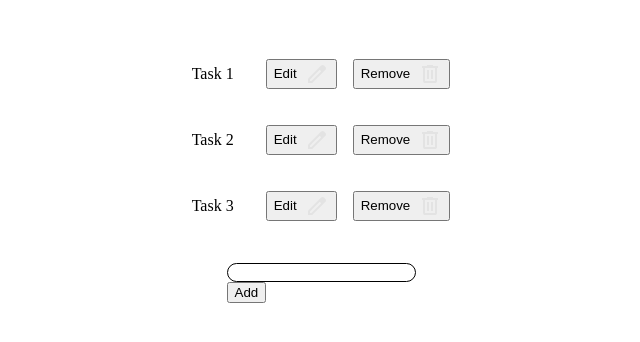
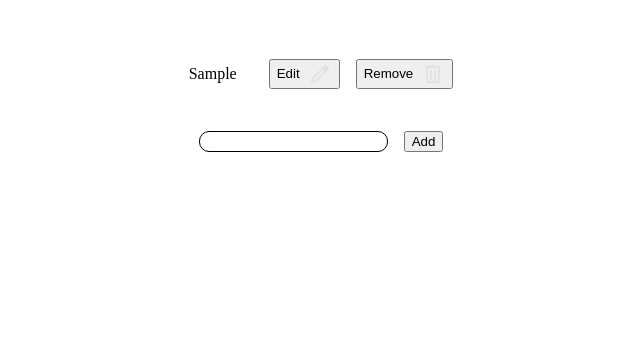
Before and after one commit to georgiamshaw/cautious-waddle, a website: page index.html in a window 1280 px wide. Both pictures are taken after typing "Sample" into the empty fields and a click on the button "Add". Shown: the part 58-400 px from the top of the page, without its empty margins (319-959 px from the left). Drawn offline with Linux system fonts and the light colour scheme; files that its build step writes are made by us from their sources.

Commit message:
add script file with add and remove todo func
new script file with javascript to:
- add a todo
- remove a todo
- have a prompt message to ask the user to write a todo when they have none

```diff
--- a/index.html
+++ b/index.html
@@ -4,58 +4,34 @@
     <meta charset="UTF-8" />
     <link rel="icon" type="image/svg+xml" href="/vite.svg" />
     <meta name="viewport" content="width=device-width, initial-scale=1.0" />
-    <link rel="stylesheet" href="/styles.css" />
+    <link rel="stylesheet" href="src/vanilla/styles.css" />
     <title>To do list</title>
   </head>
   <body>
     <section>
       <h1>To do list</h1>
-      <ul class="todoList">
-        <li>
-          <p>Task 1</p>
+      <ul class="todoList"></ul>
+      <p class="noTodos">Write a todo</p>
+      <template id="templateTodo">
+        <li class="todoItem">
+          <p></p>
           <div class="buttonContainer">
             <button>
               Edit
               <img src="./public/edit.svg" />
             </button>
-            <button>
+            <button class="removeTodoButton">
               Remove
-              <img src="./public/delete.svg" />
+              <img class="removeTodoIcon" src="./public/delete.svg" />
             </button>
           </div>
         </li>
-        <li>
-          <p>Task 2</p>
-          <div class="buttonContainer">
-            <button>
-              Edit
-              <img src="./public/edit.svg" />
-            </button>
-            <button>
-              Remove
-              <img src="./public/delete.svg" />
-            </button>
-          </div>
-        </li>
-        <li>
-          <p>Task 3</p>
-          <div class="buttonContainer">
-            <button>
-              Edit
-              <img src="./public/edit.svg" />
-            </button>
-            <button>
-              Remove
-              <img src="./public/delete.svg" />
-            </button>
-          </div>
-        </li>
-      </ul>
-      <div class="addTodo">
+      </template>
+      <form class="addTodoForm">
         <input class="addTodoInput" type="text" />
         <button class="addTodoButton">Add</button>
-      </div>
+      </form>
     </section>
-    <script type="module" src="/script.js"></script>
+    <script type="module" src="src/vanilla/script.js"></script>
   </body>
 </html>
--- a/script.js
+++ /dev/null
@@ -1,59 +0,0 @@
-const addTodoButton = document.querySelector(".addTodoButton");
-const addTodoInput = document.querySelector(".addTodoInput");
-const todoList = document.querySelector(".todoList");
-
-let todos = [];
-
-const renderTodos = () => {
-  todoList.innerHTML = "";
-
-  todos.forEach((todo) => {
-    const newTodo = document.createElement("li");
-
-    const todoContent = `
-        <p>${todo.text}</p>
-        <div class="buttonContainer">
-          <button>
-            Edit
-            <img src="./public/edit.svg" />
-          </button>
-          <button>
-            Remove
-            <img src="./public/delete.svg" />
-          </button>
-        </div>`;
-
-    newTodo.innerHTML = todoContent;
-    todoList.appendChild(newTodo);
-  });
-};
-
-const addTodo = () => {
-  if (addTodoInput.value.trim() !== "") {
-    const todoText = addTodoInput.value;
-    addTodoInput.value = "";
-
-    const newTodo = {
-      id: Math.floor(Math.random() * 10000),
-      text: todoText,
-      status: "active",
-    };
-
-    todos.push(newTodo);
-    console.log({ todos });
-  }
-
-  const todoList = document.querySelector(".todoList");
-  const newTodo = document.createElement("li");
-  taskList.appendChild(newTask);
-
-  renderTodos();
-};
-
-addTodoInput.addEventListener("keydown", (event) => {
-  if (event.key === "Enter" && addTodoInput.value.trim() !== "") {
-    addTodo();
-  }
-});
-
-addTodoButton.onclick = addTodo;
```
